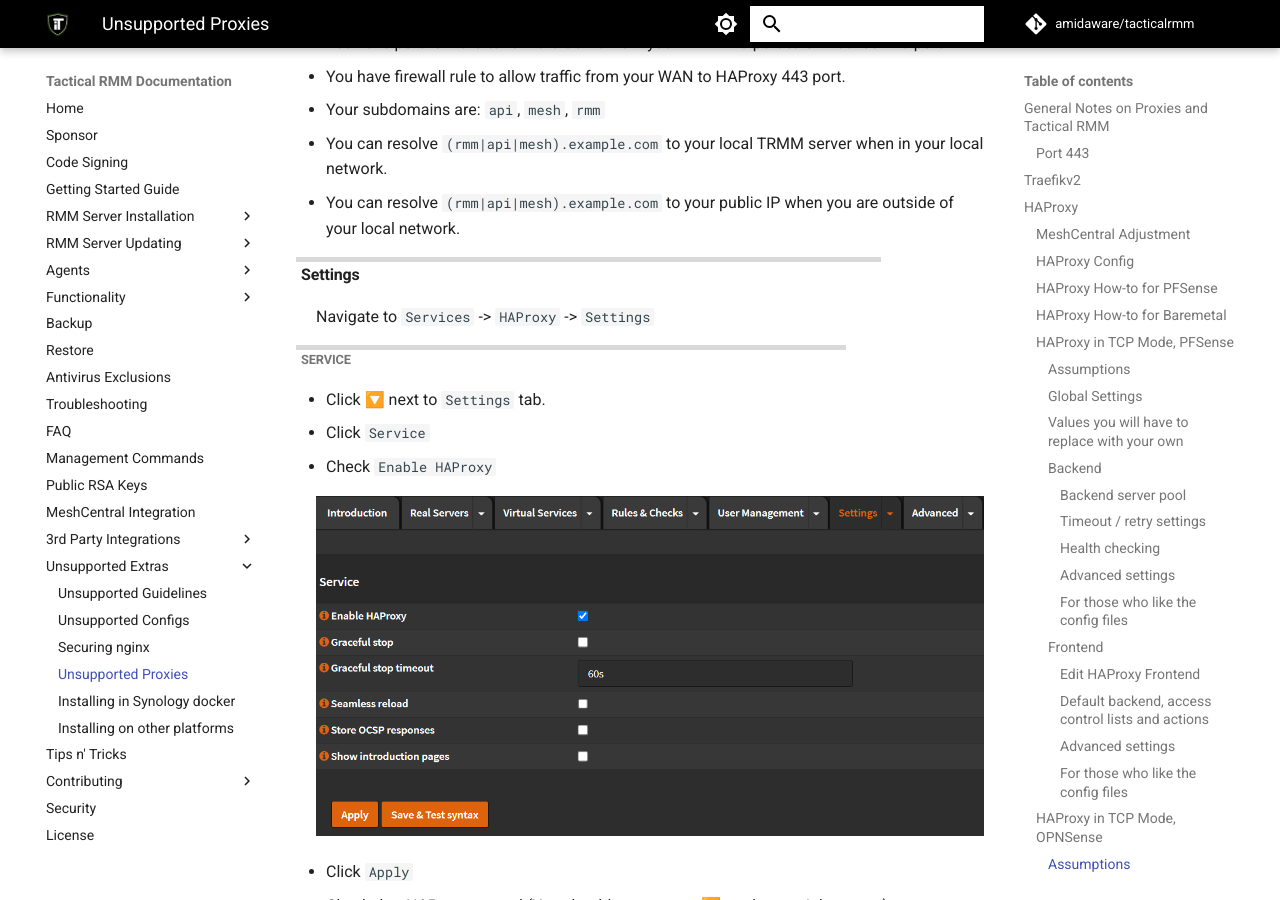
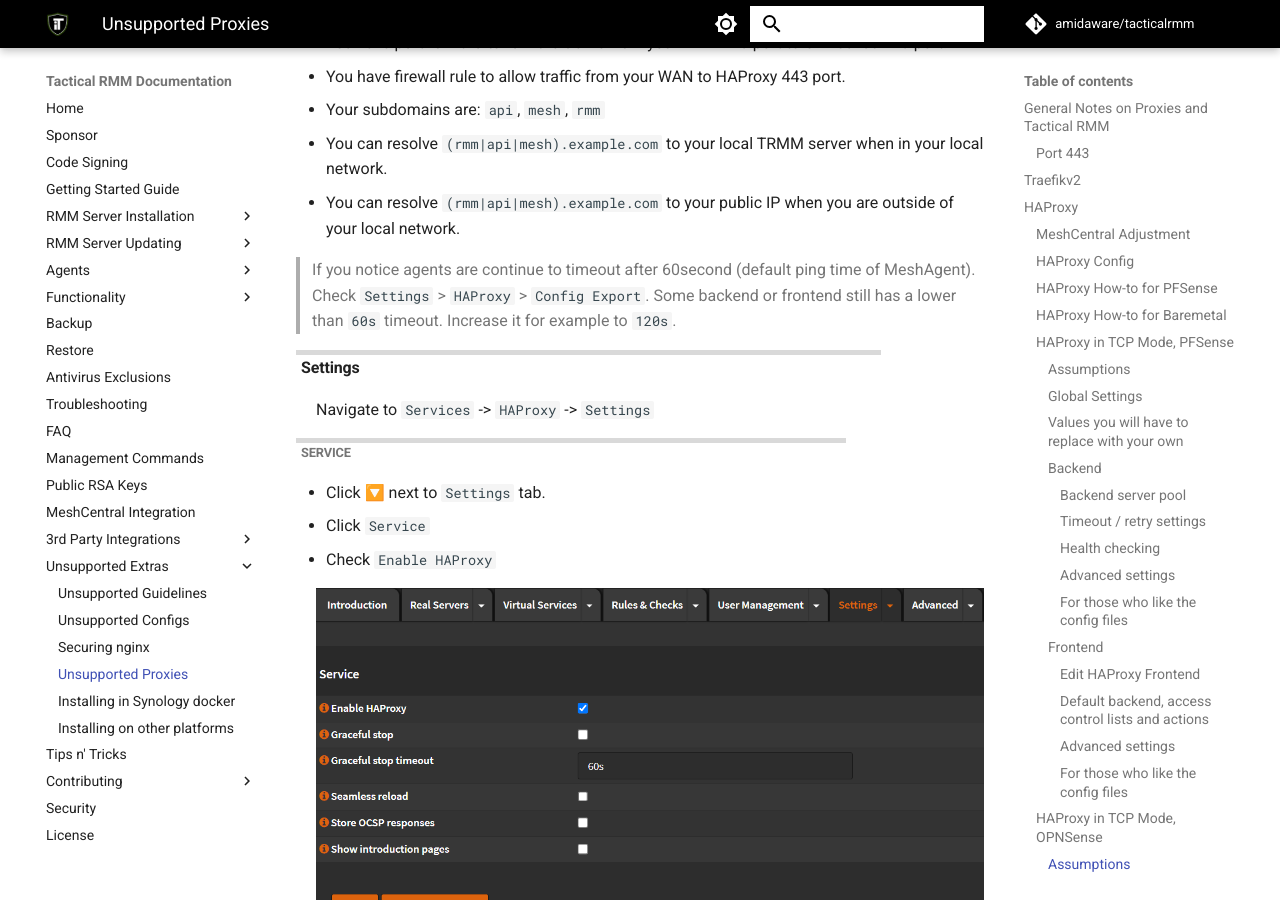
Before and after one commit to amidaware/trmm-docs, an MkDocs documentation site: the page built from docs/unsupported_proxies.md, in a window 1280 px wide and 900 px high, scrolled down 14193 px. Built offline with MkDocs 1.6.1 and Material for MkDocs 9.7.7, drawn with Linux system fonts in a browser that asks for light colours; comment, search, counter and statistics services are not loaded.

Commit message:
update HAProxy TCP

```diff
--- a/docs/unsupported_proxies.md
+++ b/docs/unsupported_proxies.md
@@ -549,6 +549,10 @@
 - You can resolve `(rmm|api|mesh).example.com` to your local TRMM server when in your local network.
 - You can resolve `(rmm|api|mesh).example.com` to your public IP when you are outside of your local network.
 
+> If you notice agents are continue to timeout after 60second (default ping time of MeshAgent).
+> Check `Settings` > `HAProxy` > `Config Export`. Some backend or frontend still has a lower than `60s` timeout.
+> Increase it for example to `120s`.
+
 #### Settings
 
 Navigate to `Services` -> `HAProxy` -> `Settings`
@@ -580,8 +584,8 @@
 - Click `Default Parameters`
 - Maximum connections (Public Services): Set this to a number of at least 3 times your agents.
 - Maximum connections (Servers): Set this to a number of at least 3 times your agents.
-- Client Timeout: `30s`
-- Connection Timeout: `30s`
+- Client Timeout: `120s`
+- Connection Timeout: `120s`
 - Retries: `3`
 
 ![opnsensetcp-haproxy-default](images/opnsensetcp-haproxy-default.png)
```
Also changed, not shown: docs/images/opnsensetcp-haproxy-default.png.
